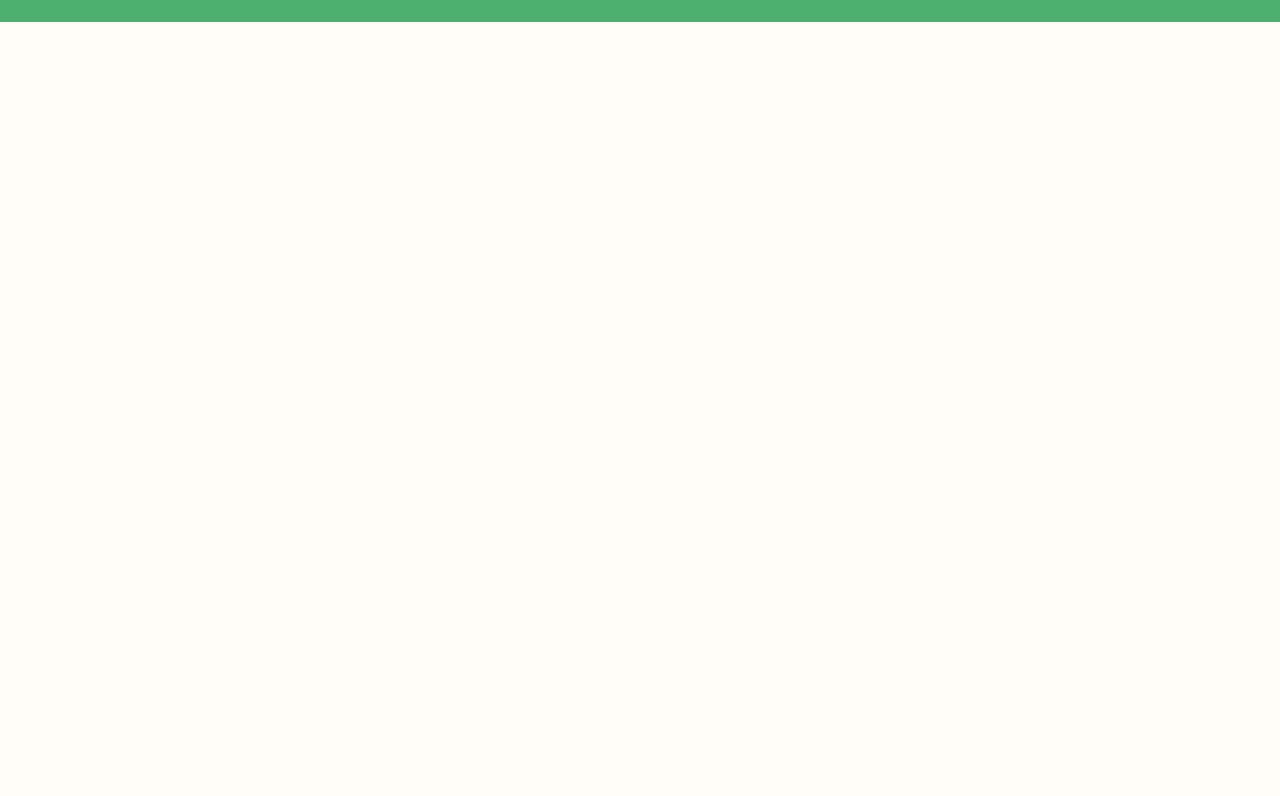
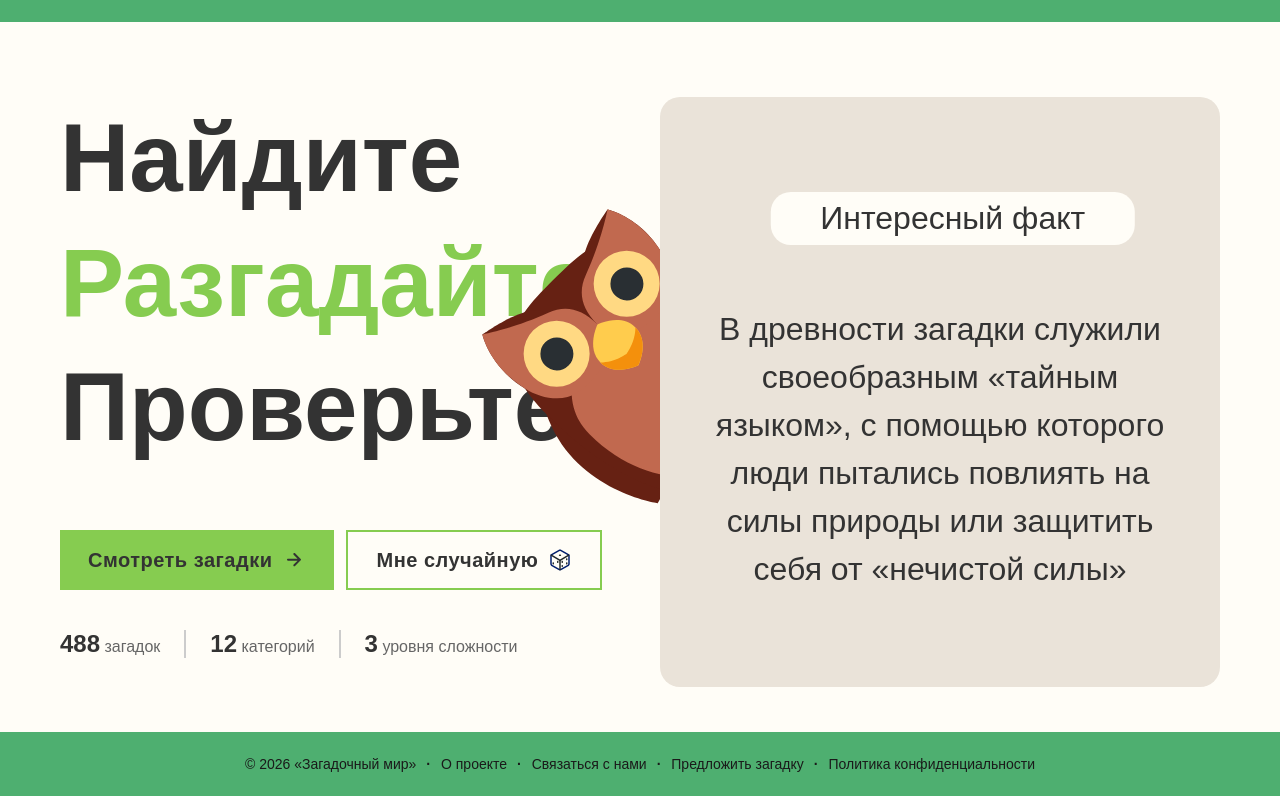
Before and after one commit to Geroshold/Web, a plain HTML site: page index.html in a window 1280 px wide. Shown: the part 88-884 px from the top of the page. Before the commit the page ends 800 px from the top, so only its background shows below. Drawn offline with Linux system fonts and the light colour scheme.

Commit message:
Главный экран

```diff
--- a/css/styles.css
+++ b/css/styles.css
@@ -1,8 +1,8 @@
 body {
   margin: 0;
-    color: #333333;
-    font: 16px 'Instrument Sans', sans-serif;
-    background-color: #FFFDF7;
+  color: #333333;
+  font: 16px 'Instrument Sans', sans-serif;
+  background-color: #FFFDF7;
 }
 
 .site-header {
@@ -52,6 +52,10 @@ body {
   font-size: 24px;
 }
 
+.main-nav a:hover {
+  text-decoration: underline;
+}
+
 .counter {
   background-color: #86CC50;
   color: #333333;
@@ -61,3 +65,184 @@ body {
   font-size: 16px;
   white-space: nowrap;
 }
+
+.slogan {
+  list-style: none;
+  font-size: 96px;
+  color: #333333;
+  gap: 0;
+}
+
+.container {
+  max-width: 1440px;
+  margin: 0 auto;
+  padding: 0 60px;
+  display: flex;
+  justify-content: space-between;
+  align-items: center;
+  gap: 40px;
+}
+
+.main-section {
+  padding: 60px 0;
+}
+
+.main-content {
+  max-width: 575px;
+}
+
+.main-titles {
+  font-size: 96px;
+  line-height: 1.3;
+  font-weight: 700;
+  margin: 0 0 60px 0;
+}
+
+.text-dark { color: #333333 }
+.text-green { color: #86CC50}
+
+.buttons {
+  display: flex;
+  gap: 12px;
+  margin-bottom: 40px;
+}
+
+.btn {
+  display: inline-flex;
+  align-items: center;
+  justify-content: center;
+  gap: 10px;
+  padding: 16px 28px;
+  font-size: 20px;
+  font-weight: 700;
+  letter-spacing: 0.5px;
+  text-decoration: none;
+  transition: background 0.2s;
+}
+
+.btn-first {
+  background-color: #86CC50;
+  color: #333333;
+}
+
+.btn-first:hover {
+  background-color: #5cae3e;
+}
+
+.btn-second {
+  color:#333333;
+  border: 2px solid #86CC50
+}
+
+.btn-second:hover {
+  background-color: #f0fbe9;
+}
+
+.stats {
+  display: flex;
+  align-items: center;
+  gap: 24px;
+  font-size: 16px;
+  color: #666;
+}
+
+.stats strong {
+  color: #333333;
+  font-weight: 700;
+  font-size: 24px;
+}
+
+.stat-divider {
+  width: 2px;
+  height: 28px;
+  background-color: #ccc;
+}
+
+.right-visual {
+  position: relative;
+  display: flex;
+  align-items: center;
+}
+
+.fact-card {
+  background-color: #EAE3D9;
+  padding: 50px 30px;
+  border-radius: 20px;
+  width: 500px;
+  height: 490px;
+  position: relative;
+  z-index: 2;
+  display: flex;
+  flex-direction: column;
+  justify-content: center;
+  align-items: center;
+  min-height: 300px;
+  top: 15px
+}
+
+.fact-title {
+  background-color: #FFFDF7;
+  padding: 8px 50px;
+  border-radius: 20px;
+  font-size: 32px;
+  font-weight: medium;
+  text-align: center;
+  margin-bottom: 60px;
+  display: inline-block;
+  position: relative;
+  left: 50%;
+  transform: translateX(-65%);
+}
+
+.fact-card p {
+  font-size: 32px;
+  line-height: 1.5;
+  margin: 0;
+  color: #333333;
+  text-align: center;
+  font-weight: 500;
+}
+
+.owl-image {
+  position: absolute;
+  left: -165px;
+  top: 50%;
+  transform: translateY(-50%) rotate(-45deg);
+  width: 310px;
+  z-index: 1;
+}
+
+.site-footer {
+  background-color: #4EAF70;
+  padding: 24px 0;
+  width: 100%;
+}
+
+.footer-container {
+  max-width: 1440px;
+  margin: 0 auto;
+  padding: 0 20px;
+  display: flex;
+  justify-content: center;
+  align-items: center;
+}
+
+.footer-content {
+  display: flex;
+  flex-wrap: wrap;
+  justify-content: center;
+  align-items: center;
+  gap: 10px;
+  font-size: 14px;
+  color: #1a1a1a;
+}
+
+.footer-content a {
+  color: #1a1a1a;
+  text-decoration: none;
+}
+
+.separator {
+  color: #1a1a1a;
+  font-weight: bold;
+}
--- a/index.html
+++ b/index.html
@@ -27,6 +27,60 @@
 		</div>
 	</header>
 
-	<footer></footer>
+	<main class="main-section">
+		<div class="container">
+			<div class="main-content">
+				<h1 class="main-titles">
+					<span class="text-dark">Найдите</span><br>
+					<span class="text-green">Разгадайте</span><br>
+					<span class="text-dark">Проверьте</span>
+				</h1>
+
+				<div class="buttons">
+					<a href="/riddles" class="btn btn-first"> Смотреть загадки
+					<img src="/images/arrow-right.svg" alt="Иконка стрелки">
+					</a>
+					<a href="/random" class="btn btn-second"> Мне случайную
+					<img src="/images/dice.svg" alt="Иконка кубика">
+					</a>
+				</div>
+
+				<div class="stats">
+					<div class="stat-item"><strong>488</strong> загадок</div>
+					<div class="stat-divider"></div>
+					<div class="stat-item"><strong>12</strong> категорий</div>
+					<div class="stat-divider"></div>
+					<div class="stat-item"><strong>3</strong> уровня сложности</div>
+				</div>
+			</div>
+
+			<div class="right-visual">
+				<img src="/images/owl.svg" alt="Картинка совы" class="owl-image">
+
+				<div class="fact-card">
+					<div class="fact-title">Интересный факт</div>
+					<p>В древности загадки служили своеобразным «тайным языком»,
+						с помощью которого люди пытались повлиять на силы природы
+						или защитить себя от «нечистой силы»</p>
+				</div>
+			</div>
+		</div>
+	</main>
+
+	<footer class="site-footer">
+    <div class="footer-container">
+        <div class="footer-content">
+            <span>&copy; 2026 «Загадочный мир»</span>
+            <span class="separator">·</span>
+            <a href="/about">О проекте</a>
+            <span class="separator">·</span>
+            <a href="/contact">Связаться с нами</a>
+            <span class="separator">·</span>
+            <a href="/suggest">Предложить загадку</a>
+            <span class="separator">·</span>
+            <a href="/privacy">Политика конфиденциальности</a>
+        </div>
+    </div>
+</footer>
 </body>
 </html>
```
Also changed, not shown: images/arrow-right.svg (added).
